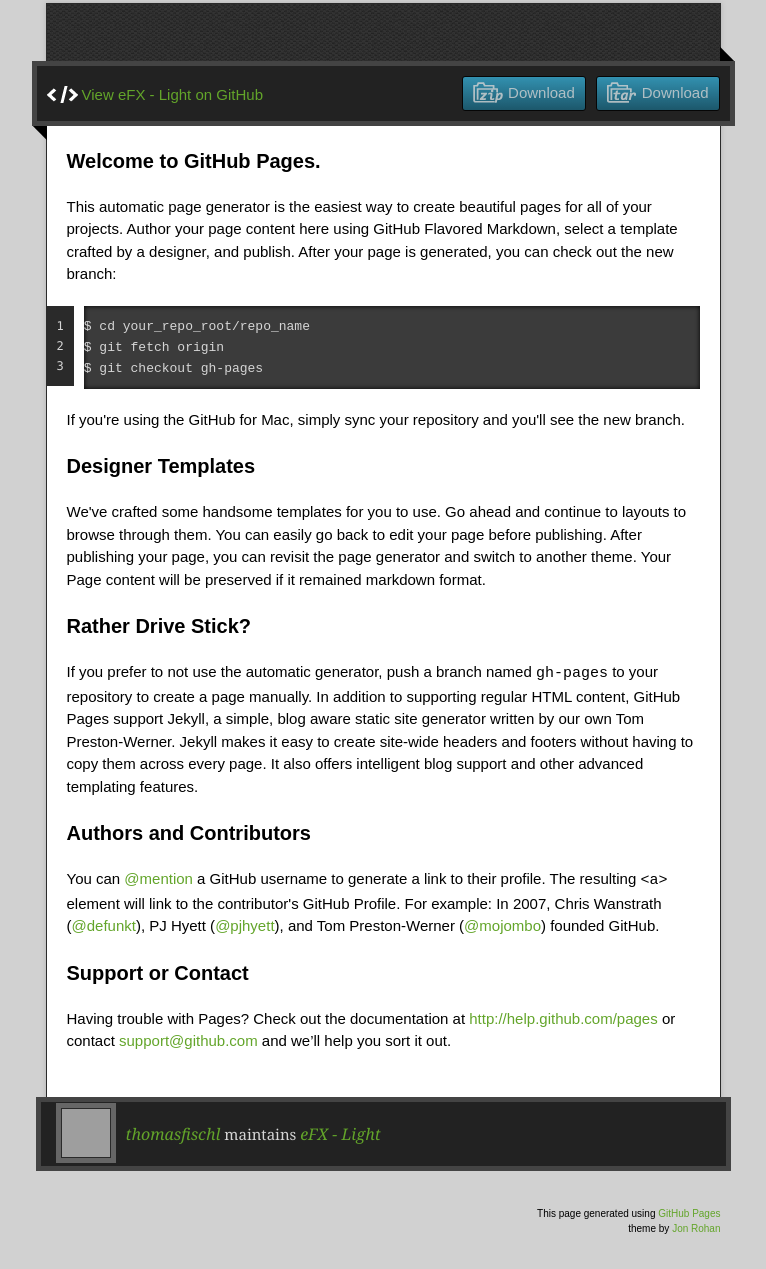
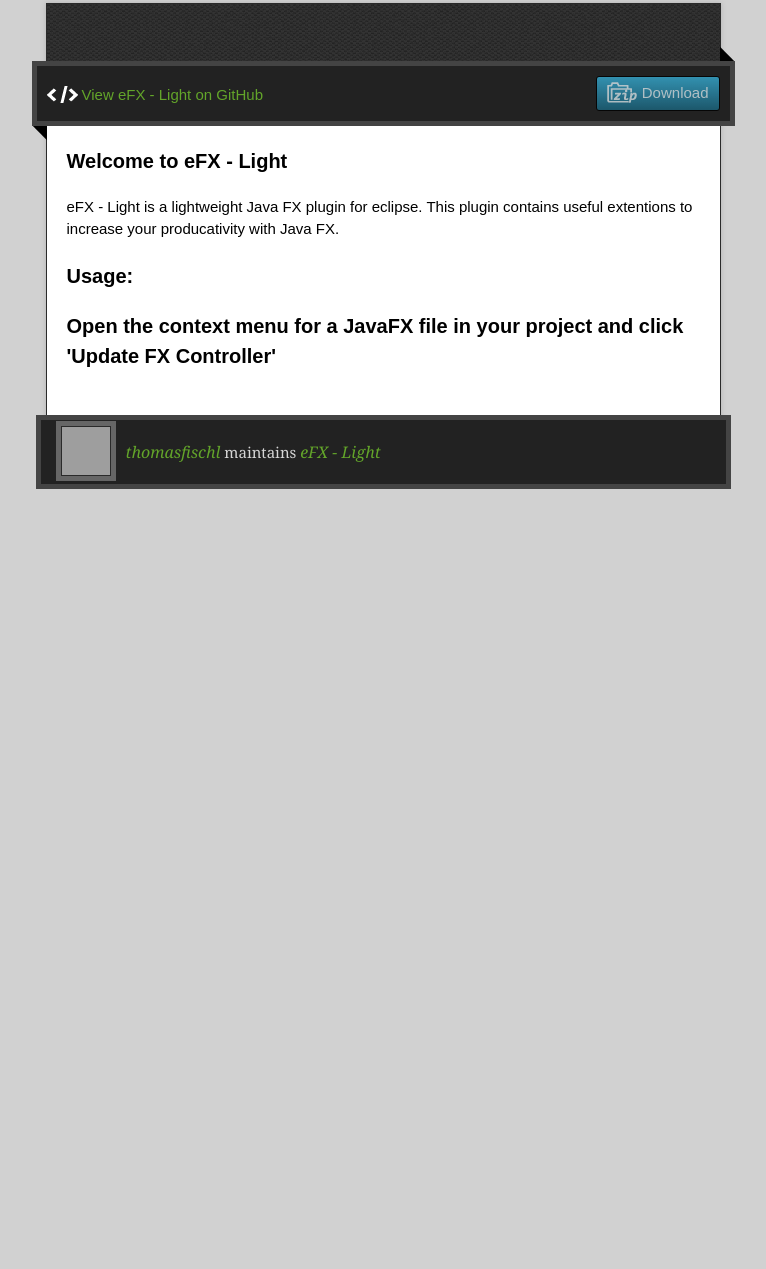
Before and after one commit to thomasfischl/efxlight, a plain HTML site: page index.html in a window 1280 px wide. Shown: the part 127-1396 px from the top of the page, without its empty margins (257-1023 px from the left). After the commit the page ends 800 px from the top, so only its background shows below. Drawn offline with nearby package versions, Linux system fonts and the light colour scheme; grey boxes are pictures that could not be loaded.

Commit message:
Update index.html

```diff
--- a/index.html
+++ b/index.html
@@ -29,44 +29,22 @@
       <div id="main" role="main">
         <div class="download-bar">
         <div class="inner">
-          <a href="https://github.com/thomasfischl/efxlight/tarball/master" class="download-button tar"><span>Download</span></a>
-          <a href="https://github.com/thomasfischl/efxlight/zipball/master" class="download-button zip"><span>Download</span></a>
+          <a href="https://github.com/thomasfischl/efxlight/raw/master/updatesite/com.github.thomasfischl.efxlight.zip" class="download-button zip"><span>Download</span></a>
           <a href="https://github.com/thomasfischl/efxlight" class="code">View eFX - Light on GitHub</a>
         </div>
         <span class="blc"></span><span class="trc"></span>
         </div>
         <article class="markdown-body">
           <h3>
-<a name="welcome-to-github-pages" class="anchor" href="#welcome-to-github-pages"><span class="octicon octicon-link"></span></a>Welcome to GitHub Pages.</h3>
+<a name="welcome-to-github-pages" class="anchor" href="#welcome-to-github-pages"><span class="octicon octicon-link"></span></a>Welcome to eFX - Light</h3>
 
-<p>This automatic page generator is the easiest way to create beautiful pages for all of your projects. Author your page content here using GitHub Flavored Markdown, select a template crafted by a designer, and publish. After your page is generated, you can check out the new branch:</p>
+<p>eFX - Light is a lightweight Java FX plugin for eclipse. This plugin contains useful extentions to increase your producativity with Java FX.</p>
 
-<pre><code>$ cd your_repo_root/repo_name
-$ git fetch origin
-$ git checkout gh-pages
-</code></pre>
-
-<p>If you're using the GitHub for Mac, simply sync your repository and you'll see the new branch.</p>
 
 <h3>
-<a name="designer-templates" class="anchor" href="#designer-templates"><span class="octicon octicon-link"></span></a>Designer Templates</h3>
+<a name="designer-templates" class="anchor" href="#designer-templates"><span class="octicon octicon-link"></span></a>Usage:
+<p>Open the context menu for a JavaFX file in your project and click 'Update FX Controller'</p>
 
-<p>We've crafted some handsome templates for you to use. Go ahead and continue to layouts to browse through them. You can easily go back to edit your page before publishing. After publishing your page, you can revisit the page generator and switch to another theme. Your Page content will be preserved if it remained markdown format.</p>
-
-<h3>
-<a name="rather-drive-stick" class="anchor" href="#rather-drive-stick"><span class="octicon octicon-link"></span></a>Rather Drive Stick?</h3>
-
-<p>If you prefer to not use the automatic generator, push a branch named <code>gh-pages</code> to your repository to create a page manually. In addition to supporting regular HTML content, GitHub Pages support Jekyll, a simple, blog aware static site generator written by our own Tom Preston-Werner. Jekyll makes it easy to create site-wide headers and footers without having to copy them across every page. It also offers intelligent blog support and other advanced templating features.</p>
-
-<h3>
-<a name="authors-and-contributors" class="anchor" href="#authors-and-contributors"><span class="octicon octicon-link"></span></a>Authors and Contributors</h3>
-
-<p>You can <a href="https://github.com/blog/821" class="user-mention">@mention</a> a GitHub username to generate a link to their profile. The resulting <code>&lt;a&gt;</code> element will link to the contributor's GitHub Profile. For example: In 2007, Chris Wanstrath (<a href="https://github.com/defunkt" class="user-mention">@defunkt</a>), PJ Hyett (<a href="https://github.com/pjhyett" class="user-mention">@pjhyett</a>), and Tom Preston-Werner (<a href="https://github.com/mojombo" class="user-mention">@mojombo</a>) founded GitHub.</p>
-
-<h3>
-<a name="support-or-contact" class="anchor" href="#support-or-contact"><span class="octicon octicon-link"></span></a>Support or Contact</h3>
-
-<p>Having trouble with Pages? Check out the documentation at <a href="http://help.github.com/pages">http://help.github.com/pages</a> or contact <a href="mailto:support@github.com">support@github.com</a> and we’ll help you sort it out.</p>
         </article>
       </div>
     </div>
@@ -74,16 +52,13 @@ $ git checkout gh-pages
       <div class="owner">
       <p><a href="https://github.com/thomasfischl" class="avatar"><img src="https://avatars2.githubusercontent.com/u/4421182?s=60" width="48" height="48"/></a> <a href="https://github.com/thomasfischl">thomasfischl</a> maintains <a href="https://github.com/thomasfischl/efxlight">eFX - Light</a></p>
 
+      </div>
 
-      </div>
-      <div class="creds">
-        <small>This page generated using <a href="http://pages.github.com/">GitHub Pages</a><br/>theme by <a href="https://twitter.com/jonrohan/">Jon Rohan</a></small>
-      </div>
     </footer>
   </div>
   <div class="current-section">
     <a href="#top">Scroll to top</a>
-    <a href="https://github.com/thomasfischl/efxlight/tarball/master" class="tar">tar</a><a href="https://github.com/thomasfischl/efxlight/zipball/master" class="zip">zip</a><a href="" class="code">source code</a>
+    <!--a href="https://github.com/thomasfischl/efxlight/tarball/master" class="tar">tar</a><a href="https://github.com/thomasfischl/efxlight/zipball/master" class="zip">zip</a><a href="" class="code">source code</a-->
     <p class="name"></p>
   </div>
 
```
